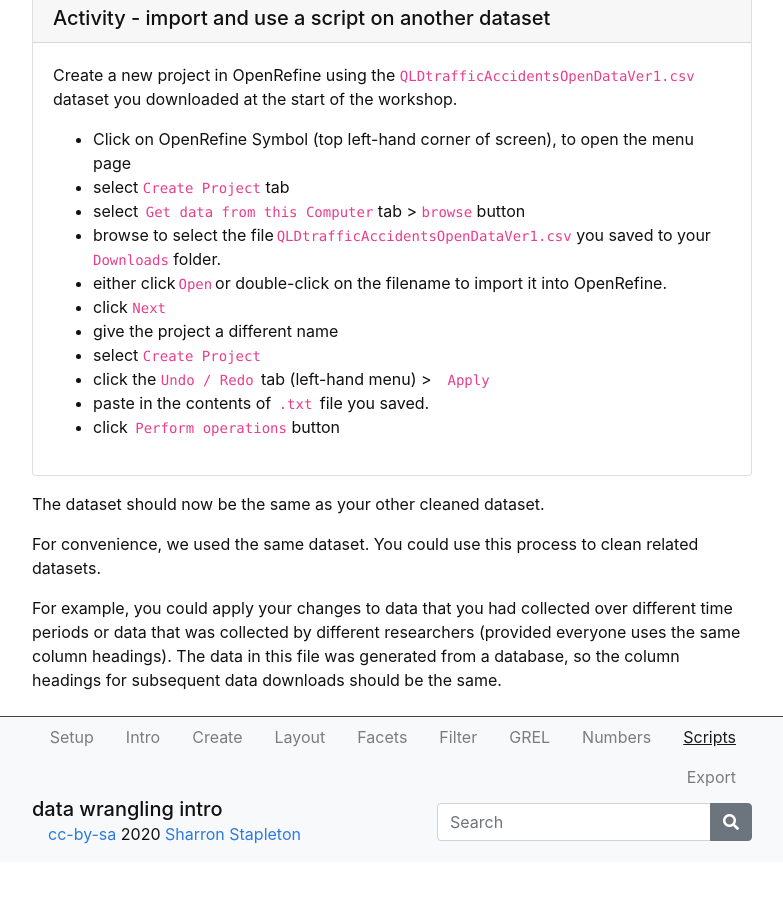
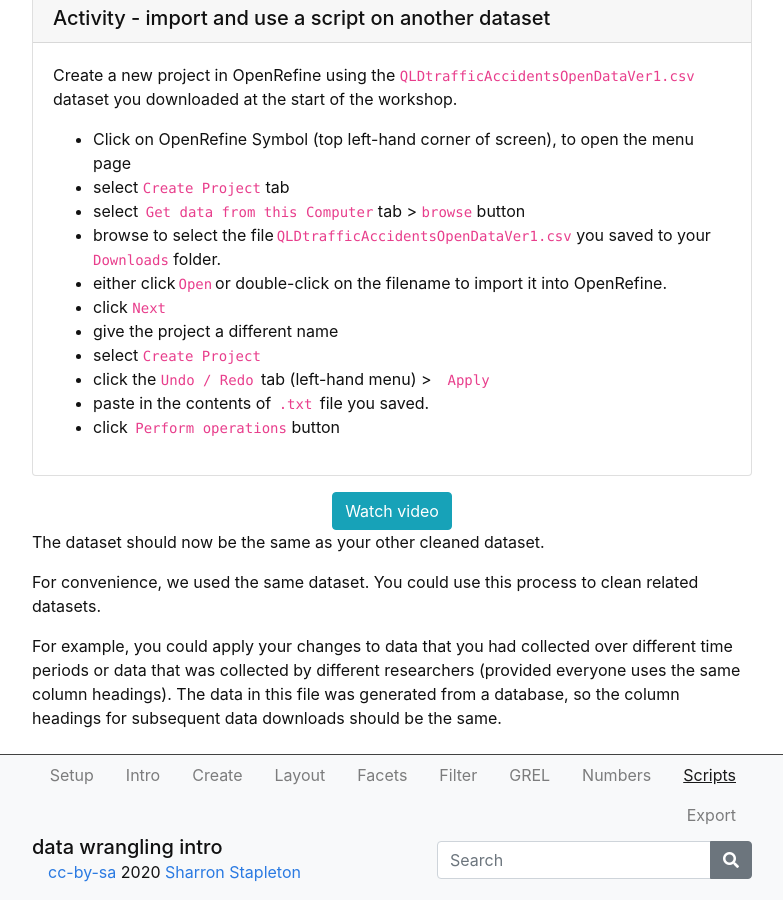
Before and after one commit to GULibrarySandbox/intro-data-wrangle, a Jekyll site: the page built from content/8-lesson.md, in a window 1280 px wide and 900 px high, scrolled down 1029 px. Shown: the whole window, without its empty margins (248-1031 px from the left). Built offline with Jekyll 4.4.1, drawn with Linux system fonts in a browser that asks for light colours; before the commit the page ends 1891 px from its top, so only the background shows below that.

Commit message:
Update 8-lesson.md

```diff
--- a/content/8-lesson.md
+++ b/content/8-lesson.md
@@ -46,6 +46,10 @@ Create a new project in OpenRefine using the  `QLDtrafficAccidentsOpenDataVer1.c
 - paste in the contents of  `.txt`  file you saved.
 - click  `Perform operations`  button{% endcapture %} {% include card.md header="Activity - import and use a script on another dataset" text=text %}
 
+
+{% include button.md text="Watch video" link="https://vimeo.com/412608736/a3ea7cc31c" color="info" %}
+
+
 The dataset should now be the same as your other cleaned dataset.
 
 For convenience, we used the same dataset.  You could use this process to clean related datasets.
```
